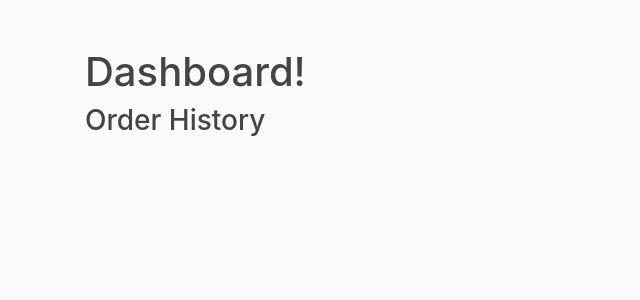
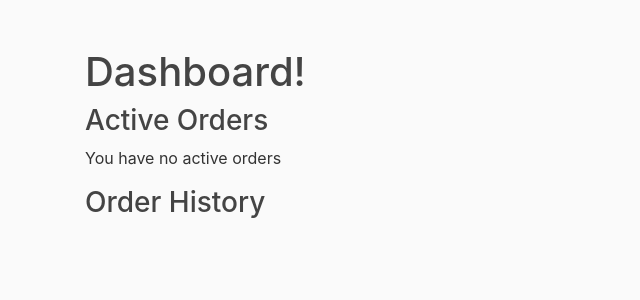
Before and after one commit to Maverick-Low/E-Scooter-Website, a Flask app: page /dashboard in a window 1280 px wide. Shown: the part 56-356 px from the top of the page, without its empty margins (0-640 px from the left). Run offline with Flask 2, Linux system fonts and the light colour scheme; a user stored in the database is signed in; data comes from the database, SQL or seed files in the repository; some libraries are stand-ins or nearby versions.

Commit message:
Co-authored by Krzysztof Kamola. Dashboard displays active and inactive bookings.

```diff
--- a/app/templates/dashboard.html
+++ b/app/templates/dashboard.html
@@ -7,15 +7,36 @@
 <body>
     <h1>Dashboard!</h1>
 
+    <h3>Active Orders</h3>
+
+
+
+
+    {% if not active %}
+        <p>You have no active orders</p>
+    {% endif %}
+
+    {% for elem in orders %}
+        {% if elem.id  in active %}
+            <br> </br>
+            <p>Order Number: {{elem.id}}</p>
+            <p>Hours: {{elem.numHours}}</p>
+            <p>Price: £{{elem.price}}</p>
+            <p>Date: {{elem.date.day}}-{{elem.date.month}}-{{elem.date.year}} {{elem.date.hour}}:{{elem.date.minute}}</p>
+        <p>Expiry Date: {{elem.expiry.day}}-{{elem.expiry.month}}-{{elem.expiry.year}} {{elem.expiry.hour}}:{{elem.expiry.minute}}</p>
+        {% endif %}
+    {% endfor %}
 
     <h3>Order History</h3>
     {% for elem in orders %}
-    <br> </br>
-    <p>Order Number: {{elem.id}}</p>
-    <p>Hours: {{elem.numHours}}</p>
-    <p>Price: {{elem.price}}</p>
-    <p>Date: {{elem.date.day}}-{{elem.date.month}}-{{elem.date.year}} {{elem.date.hour}}:{{elem.date.minute}}</p>
-    <p>Expiry Date: {{elem.expiry.day}}-{{elem.expiry.month}}-{{elem.expiry.year}} {{elem.expiry.hour}}:{{elem.expiry.minute}}</p>
+        {% if elem.id not in active %}
+            <p>Order Number: {{elem.id}}</p>
+            <p>Hours: {{elem.numHours}}</p>
+            <p>Price: £{{elem.price}}</p>
+            <p>Date: {{elem.date.day}}-{{elem.date.month}}-{{elem.date.year}} {{elem.date.hour}}:{{elem.date.minute}}</p>
+            <p>Expiry Date: {{elem.expiry.day}}-{{elem.expiry.month}}-{{elem.expiry.year}} {{elem.expiry.hour}}:{{elem.expiry.minute}}</p>
+            <br> </br>
+        {% endif %}
     {% endfor %}
 
 
--- a/app/views.py
+++ b/app/views.py
@@ -116,7 +116,12 @@ def logout():
 def dashboard():
     user = models.User.query.filter_by(email = session['email']).first()
     orders = models.Booking.query.filter_by(UserID = user.id).all()
-    return render_template("dashboard.html", title='Dashboard', orders=orders)
+    active_id = []
+    current_date = datetime.now()
+    for o in orders:
+        if (current_date < (o.expiry)):
+            active_id.append(o.id)
+    return render_template("dashboard.html", title='Dashboard', orders=orders, active= active_id)
 
 #solved bug where chrome automatically adds an extra '/' at the end of the url
 @app.route("/register/")
```
